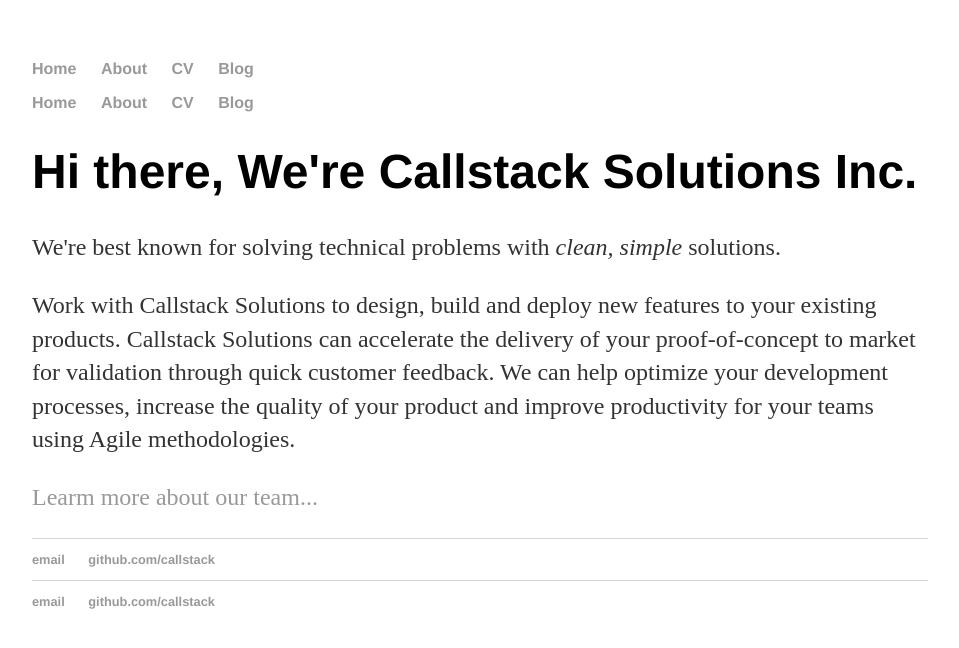
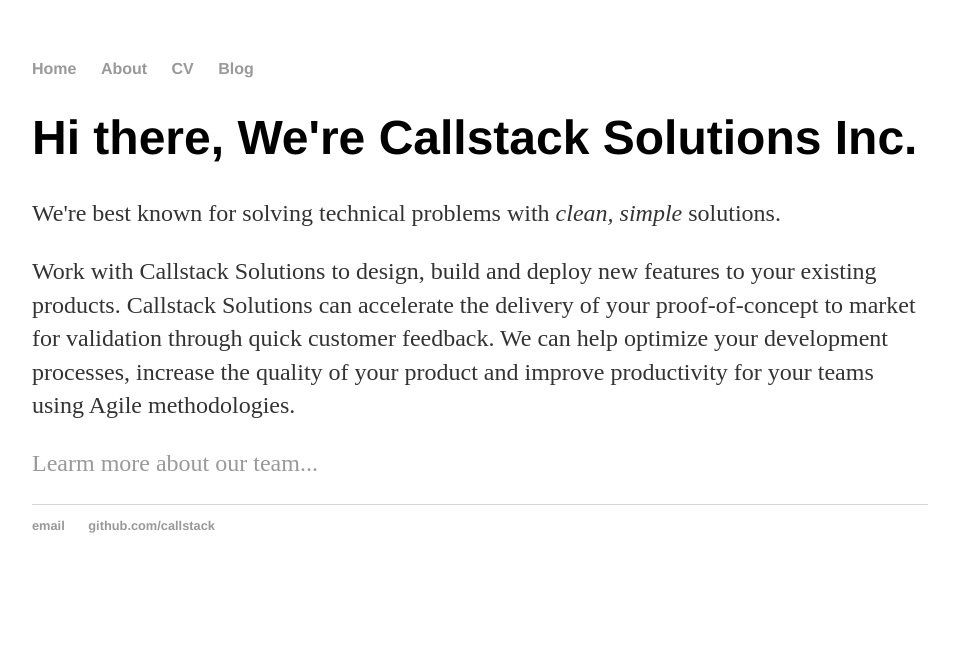
Before and after one commit to callstack-xx/callstack.github.io, a Jekyll site: the page built from index.html, in a window 1280 px wide. Shown: the top 648 px of the page, without its empty margins (160-1119 px from the left). Built offline with Jekyll 4.4.1, drawn with Linux system fonts in a browser that asks for light colours.

Commit message:
Update index.html

```diff
--- a/index.html
+++ b/index.html
@@ -2,35 +2,10 @@
 layout: default
 title: Callstack Solutions Inc.
 ---
-<!DOCTYPE html>
-<html>
-	<head>
-		<title>Callstack Solutions Inc.</title>
-		<!-- link to main stylesheet -->
-		<link rel="stylesheet" type="text/css" href="/css/main.css">
-	</head>
-	<body>
-		<nav>
-    		<ul>
-        		<li><a href="/">Home</a></li>
-	        	<li><a href="/about">About</a></li>
-        		<li><a href="/cv">CV</a></li>
-        		<li><a href="/blog">Blog</a></li>
-    		</ul>
-		</nav>
-		<div class="container">
+
     		<div class="blurb">
         		<h1>Hi there, We're Callstack Solutions Inc.</h1>
 				<p>We're best known for solving technical problems with <em>clean, simple</em> solutions.</p>
 				<p>Work with Callstack Solutions to design, build and deploy new features to your existing products.  Callstack Solutions can accelerate the delivery of your proof-of-concept to market for validation through quick customer feedback.  We can help optimize your development processes, increase the quality of your product and improve productivity for your teams using Agile methodologies.</p>
 				<p><a href="/about">Learm more about our team...</a></p>
     		</div><!-- /.blurb -->
-		</div><!-- /.container -->
-		<footer>
-    		<ul>
-        		<li><a href="mailto:callstacksolutions@gmail.com">email</a></li>
-        		<li><a href="https://github.com/callstack">github.com/callstack</a></li>
-			</ul>
-		</footer>
-	</body>
-</html>
```
